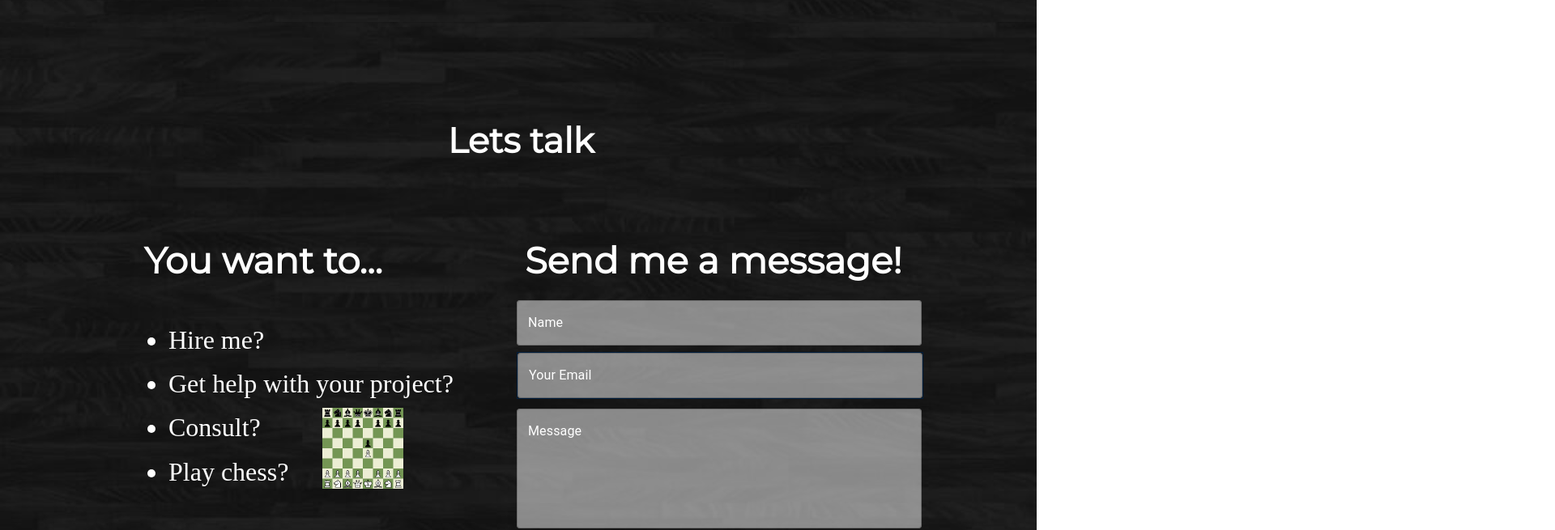
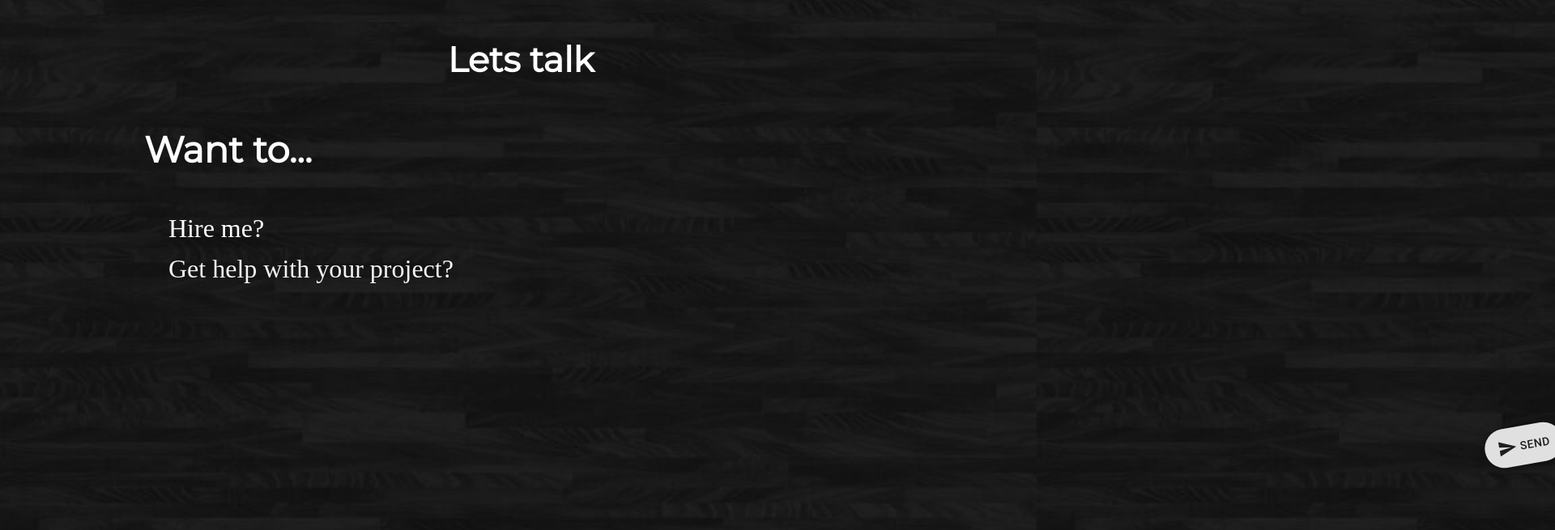
Before and after one commit to Cryanblemonz/portfolio, a React (Vite) app: page / in a window 1280 px wide. Shown: the part 2180-2835 px from the top of the page at 81% size, 1920 px wide, since content can reach past the window. Built offline with nearby package versions, Linux system fonts and the light colour scheme.

Commit message:
added animations to contact page

```diff
--- a/package.json
+++ b/package.json
@@ -12,7 +12,8 @@
   "dependencies": {
     "@emotion/react": "^11.11.1",
     "@emotion/styled": "^11.11.0",
-    "@mui/material": "^5.13.5",
+    "@mui/icons-material": "^5.11.16",
+    "@mui/material": "^5.13.6",
     "@react-spring/parallax": "^9.7.2",
     "gsap": "^3.12.1",
     "react": "^18.2.0",
--- a/src/App.css
+++ b/src/App.css
@@ -179,21 +179,20 @@ h1{
 .contact{
   display: grid;
   grid-template-columns: repeat(12, 1fr);
-  grid-template-rows: repeat(12, 1fr);
-  height: 90vh;
-  margin: 50px auto;
+  grid-template-rows: repeat(8, 1fr);
+  height: 100vh;
+  margin: 0 auto 100px auto;;
   width: 80vw;
 }
 
 
 .contact h1{
   width: 30%;
-  margin: 10px auto;
+  margin: 0 auto;
   padding: 20px;
   border-radius: 25px;
-  margin-top: 50px;
   grid-column: 1 / 13;
-  grid-row: 1 / 2;
+  grid-row: 1 / 1;
 }
 
 .want-to-box{
@@ -204,7 +203,7 @@ h1{
   line-height: 1.7;
   position: relative;
   grid-column: 1 / 5;
-  grid-row: 3 / 8;
+  grid-row: 2 / 8;
   height: 300px;
   width: 400px;
 }
@@ -216,10 +215,10 @@ h1{
 }
 
 .chess-img{
-  width: 100px;
+  width: 140px;
   position: absolute;
-  right: 90px;
-  bottom: 20px;
+  right: 20px;
+  bottom: -50px;
 }
 
 .contact-form{
@@ -230,15 +229,30 @@ h1{
   font-size: 2rem;
   line-height: 1.7;
   position: relative;
-  grid-column: 8 / 13;
-  grid-row: 3 / 8;
+  grid-column: 6 / 11;
+  grid-row: 2 / 8;
   height: 300px;
   width: 500px;
   padding: 20px 20px 40px 40px;
-
+  text-align: center;
 }
 
 .MuiInputBase-root {
   background: white;
   opacity: 0.5;
 }
+
+label:focus{
+  color: white!important;
+}
+
+.contact-element{
+  opacity: 0;
+  clip-path: polygon(0 100%, 100% 100%, 100% 100%, 0% 100%);
+  transform: translateY(-100px);
+}
+
+.fab-button{
+  transform: translateX(1000px) rotate(350deg);
+
+}
--- a/src/Contact.jsx
+++ b/src/Contact.jsx
@@ -5,31 +5,104 @@ import { gsap } from "gsap";
 import { ScrollTrigger } from "gsap/ScrollTrigger";
 gsap.registerPlugin(ScrollTrigger);
 import TextField from "@mui/material/TextField";
+import Fab from "@mui/material/Fab";
+import SendIcon from "@mui/icons-material/Send";
 
 const rootStyles = {
     border: "1px solid #001d3d",
-    color: "white"
+    color: "white",
 };
 
 function Contact() {
+
+
+
+
+    useEffect(() => {
+        gsap.utils.checkPrefix("transform");
+        let tl = gsap.timeline({
+            scrollTrigger: {
+                trigger: ".want-to",
+                start: "top bottom",
+            },
+        });
+        tl.to(".want-to", {
+            "clip-path": "polygon(0% 100%, 100% 100%, 100% 0%, 0% 0%)",
+            opacity: 1,
+            y: 0,
+            duration: 1.2,
+        });
+        tl.to(".hire", {
+            "clip-path": "polygon(0% 100%, 100% 100%, 100% 0%, 0% 0%)",
+            opacity: 1,
+            y: 0,
+            duration: 1.2,
+        });
+        tl.to(".help", {
+            "clip-path": "polygon(0% 100%, 100% 100%, 100% 0%, 0% 0%)",
+            opacity: 1,
+            y: 0,
+            duration: 1.2,
+        });
+        tl.to(".consult", {
+            "clip-path": "polygon(0% 100%, 100% 100%, 100% 0%, 0% 0%)",
+            opacity: 1,
+            y: 0,
+            duration: 1.2,
+        });
+        tl.to(".chess", {
+            "clip-path": "polygon(0% 100%, 100% 100%, 100% 0%, 0% 0%)",
+            opacity: 1,
+            y: 0,
+            duration: 1.2,
+        });
+        tl.to(".chess-img", {
+            "clip-path": "polygon(0% 100%, 100% 100%, 100% 0%, 0% 0%)",
+            opacity: 1,
+            y: 0,
+            duration: 1.2,
+        }, "-=.5");
+        tl.to(".inputs", {
+            "clip-path": "polygon(0% 100%, 100% 100%, 100% 0%, 0% 0%)",
+            opacity: 1,
+            y: 0,
+            duration: 1.2,
+        });
+    }, []);
+
+    function showFab(){
+        gsap.to(".fab-button", {
+                x: 0,
+                rotate: -1080,
+                duration: 1,
+                ease: "power2.out"
+        })
+    }
+
     return (
         <div className="contact">
             <h1>Lets talk</h1>
             <div className="want-to-box">
-                <h3>You want to... </h3>
+                <h3 className="want-to contact-element">Want to... </h3>
                 <ul>
-                    <li>Hire me?</li>
-                    <li>Get help with your project?</li>
-                    <li>Consult?</li>
-                    <li>Play chess?</li>
-                    <img className="chess-img" src="src\images\chess.gif"></img>
+                    <li className="hire contact-element">Hire me?</li>
+                    <li className="help contact-element">
+                        Get help with your project?
+                    </li>
+                    <li className="consult contact-element">Consult?</li>
+                    <li className="chess contact-element">Play chess?</li>
+                    <img
+                        className="chess-img contact-element"
+                        src="src\images\chess.gif"></img>
                 </ul>
             </div>
             <form className="contact-form">
+                <div className="inputs contact-element">
                 <h3>Send me a message!</h3>
                 <TextField
                     variant="outlined"
                     label="Name"
+                    onClick={showFab}
                     fullWidth
                     size="medium"
                     InputLabelProps={{
@@ -65,6 +138,11 @@ function Contact() {
                             color: "white",
                         },
                     }}></TextField>
+                </div>
+
+                    <Fab variant="extended" className="fab-button">
+                        <SendIcon /> &nbsp;Send
+                    </Fab>
             </form>
         </div>
     );
--- a/src/Technologies.jsx
+++ b/src/Technologies.jsx
@@ -19,7 +19,7 @@ function Technologies() {
             "clip-path": "polygon(0% 100%, 100% 100%, 100% 0%, 0% 0%)",
             opacity: 1,
             y: 0,
-            duration: 1.2,
+            duration: 0.8,
             delay: 0.5,
         });
         tl1.to(
@@ -28,7 +28,7 @@ function Technologies() {
                 "clip-path": "polygon(0% 100%, 100% 100%, 100% 0%, 0% 0%)",
                 opacity: 1,
                 y: 0,
-                duration: 1.2,
+                duration: 0.8,
             },
             "-=1"
         );
@@ -38,7 +38,7 @@ function Technologies() {
                 "clip-path": "polygon(0% 100%, 100% 100%, 100% 0%, 0% 0%)",
                 opacity: 1,
                 y: 0,
-                duration: 1.2,
+                duration: 0.8,
             },
             "-=1"
         );
@@ -55,7 +55,7 @@ function Technologies() {
             "clip-path": "polygon(0% 100%, 100% 100%, 100% 0%, 0% 0%)",
             opacity: 1,
             y: 0,
-            duration: 1.2,
+            duration: 0.8,
             delay: 0.8
 
         });
@@ -63,7 +63,7 @@ function Technologies() {
             "clip-path": "polygon(0% 100%, 100% 100%, 100% 0%, 0% 0%)",
             opacity: 1,
             y: 0,
-            duration: 1.2,
+            duration: 0.8,
         },
         "-=1");
         tl2.to(
@@ -72,7 +72,7 @@ function Technologies() {
                 "clip-path": "polygon(0% 100%, 100% 100%, 100% 0%, 0% 0%)",
                 opacity: 1,
                 y: 0,
-                duration: 1.2,
+                duration: 0.8,
             },
             "-=1"
         );
@@ -82,7 +82,7 @@ function Technologies() {
                 "clip-path": "polygon(0% 100%, 100% 100%, 100% 0%, 0% 0%)",
                 opacity: 1,
                 y: 0,
-                duration: 1.2,
+                duration: 0.8,
             },
             "-=1"
         );
@@ -103,8 +103,8 @@ function Technologies() {
                 "clip-path": "polygon(0% 100%, 100% 100%, 100% 0%, 0% 0%)",
                 opacity: 1,
                 y: 0,
-                duration: 1.2,
-                delay: 1.2
+                duration: 0.8,
+                delay: 0.8
             },
         );
         tl3.to(
@@ -113,7 +113,7 @@ function Technologies() {
                 "clip-path": "polygon(0% 100%, 100% 100%, 100% 0%, 0% 0%)",
                 opacity: 1,
                 y: 0,
-                duration: 1.2,
+                duration: 0.8,
             },
             "-=1"
         );
@@ -123,7 +123,7 @@ function Technologies() {
                 "clip-path": "polygon(0% 100%, 100% 100%, 100% 0%, 0% 0%)",
                 opacity: 1,
                 y: 0,
-                duration: 1.2,
+                duration: 0.8,
             },
             "-=1"
         );
@@ -133,7 +133,7 @@ function Technologies() {
                     "clip-path": "polygon(0% 100%, 100% 100%, 100% 0%, 0% 0%)",
                     opacity: 1,
                     y: 0,
-                    duration: 1.2,
+                    duration: 0.8,
                 },
                 "-=1"
             );
```
Also changed, not shown: 1 other file (tests, documents, lock files or other folders).
